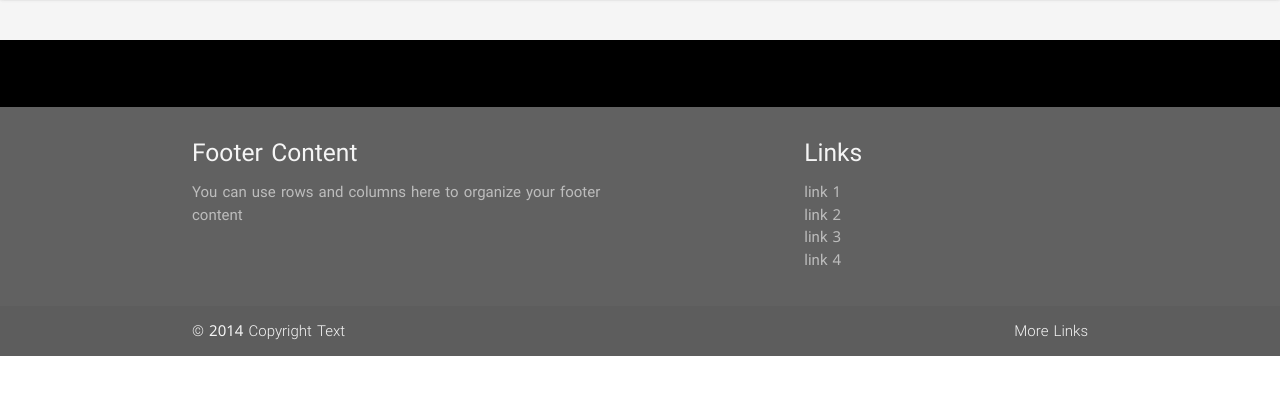
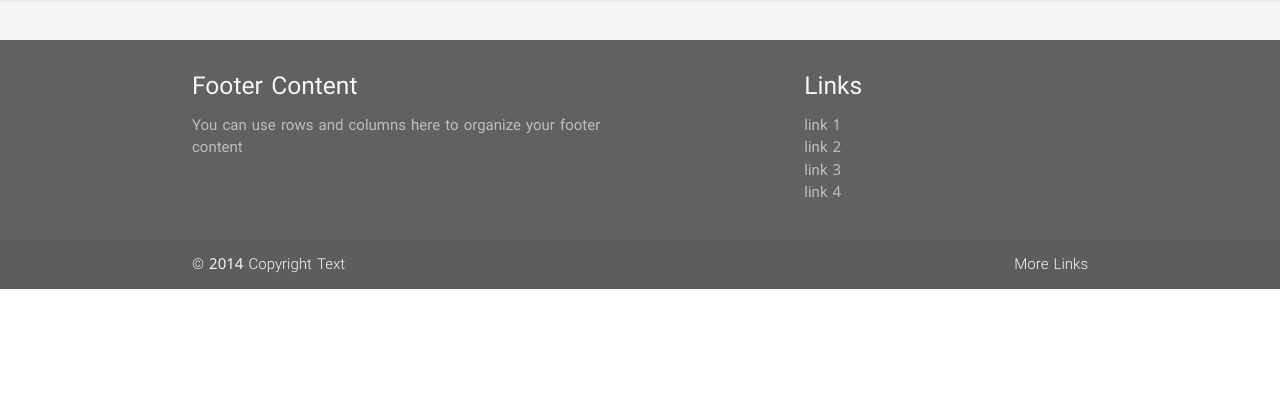
Before and after one commit to MhndMousa/mahlola, a plain HTML site: page public/index.html in a window 1280 px wide. Shown: the part 115-510 px from the top of the page. Drawn offline with nearby package versions, Linux system fonts and the light colour scheme; some packages are replaced by stand-ins of ours; no server answers; a web font is replaced by a local one.

```diff
--- a/public/index.html
+++ b/public/index.html
@@ -42,11 +42,6 @@
 
       </div>
     </div>
-
-
-      <div class="black">
-<br> <br> <br>
-      </div>
     <mFooter></mFooter>
 
 
```
